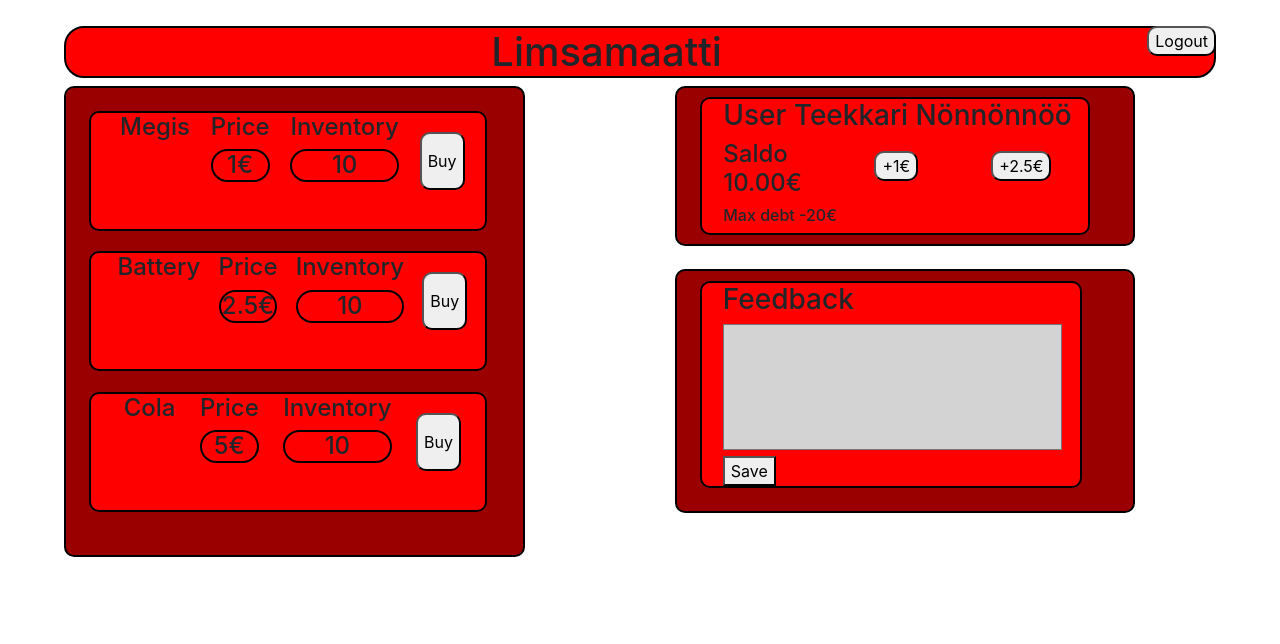
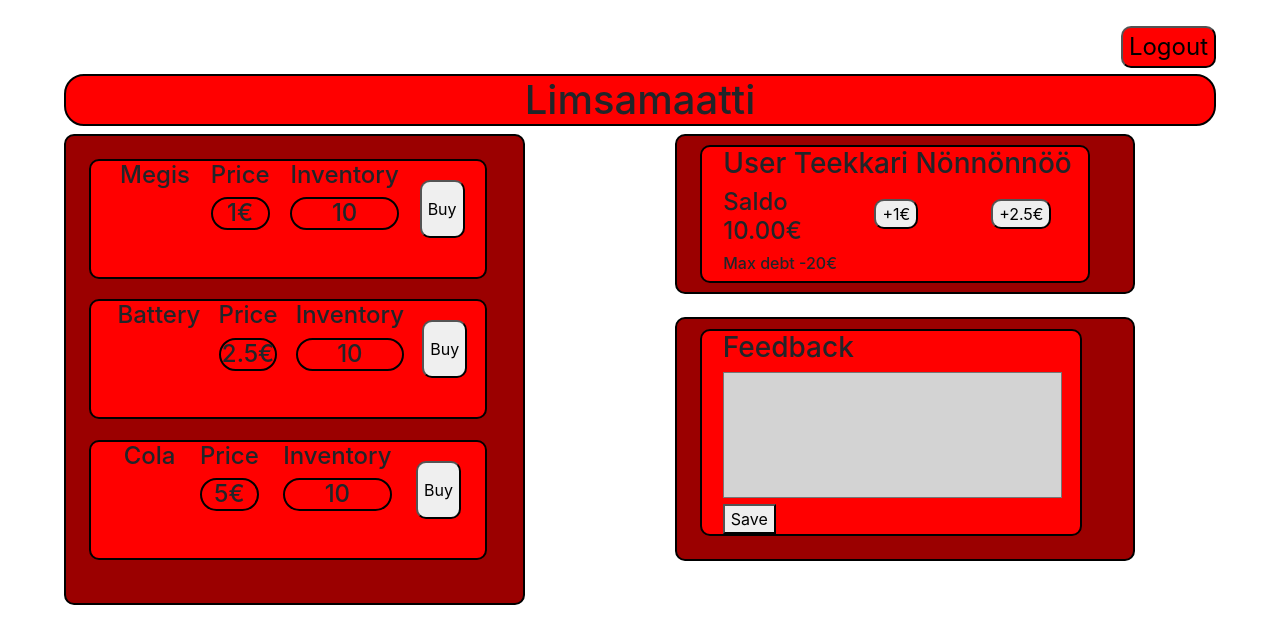
Before and after one commit to Apezkin/Limsamaatti, a React (Create React App) app in the folder reactproject/: page /menu in a window 1280 px wide. Shown: the top 644 px of the page. Built offline with nearby package versions, Linux system fonts and the light colour scheme.

Commit message:
logout styling

```diff
--- a/reactproject/src/App.css
+++ b/reactproject/src/App.css
@@ -103,6 +103,9 @@
 .logout-button {
   float: right;
   border-radius: 10px;
+  background-color: red;
+  color: black;
+  font-size: x-large;
 }
 
 .saldo-button {
--- a/reactproject/src/Components/Login.js
+++ b/reactproject/src/Components/Login.js
@@ -1,9 +1,7 @@
 import React, { useState } from "react";
 import { Button, FormGroup, FormControl, FormLabel } from "react-bootstrap";
-//import * as bt from "../Login.css";
-import * as bt from 'bootstrap/dist/css/bootstrap.css';
+import 'bootstrap/dist/css/bootstrap.css';
 import { Link } from "react-router-dom";
-
 function Login(props) {
     const [username, setusername] = useState("");
     const [password, setPassword] = useState("");
@@ -49,7 +47,7 @@ function Login(props) {
                     </Button>
                 </Link>
                 <Link to="/register">
-                    <Button className='mt-3' block bssize="large" type="submit"
+                    <Button className='mt-3 logout-button' block bssize="large" //type="submit"
                         onClick={handleNewUser}>
                         Register
                     </Button>
--- a/reactproject/src/Components/Menu.js
+++ b/reactproject/src/Components/Menu.js
@@ -2,6 +2,7 @@ import React from 'react';
 import ItemList from "./ItemList"
 import UserInfo from "./UserInfo"
 import {Link} from "react-router-dom";
+import  'bootstrap/dist/css/bootstrap.css';
 
 class Menu extends React.Component {
     state = {
@@ -70,7 +71,7 @@ class Menu extends React.Component {
                 <Link to="/">
                     <button className="logout-button">Logout</button>
                 </Link>
-                <h1 className="title">Limsamaatti</h1>
+                <h1 className="mt-5 title">Limsamaatti</h1>
                 <div className="menu">
                     <ItemList itemList={this.state.itemList}
                     buy={this.buy}/>
```
